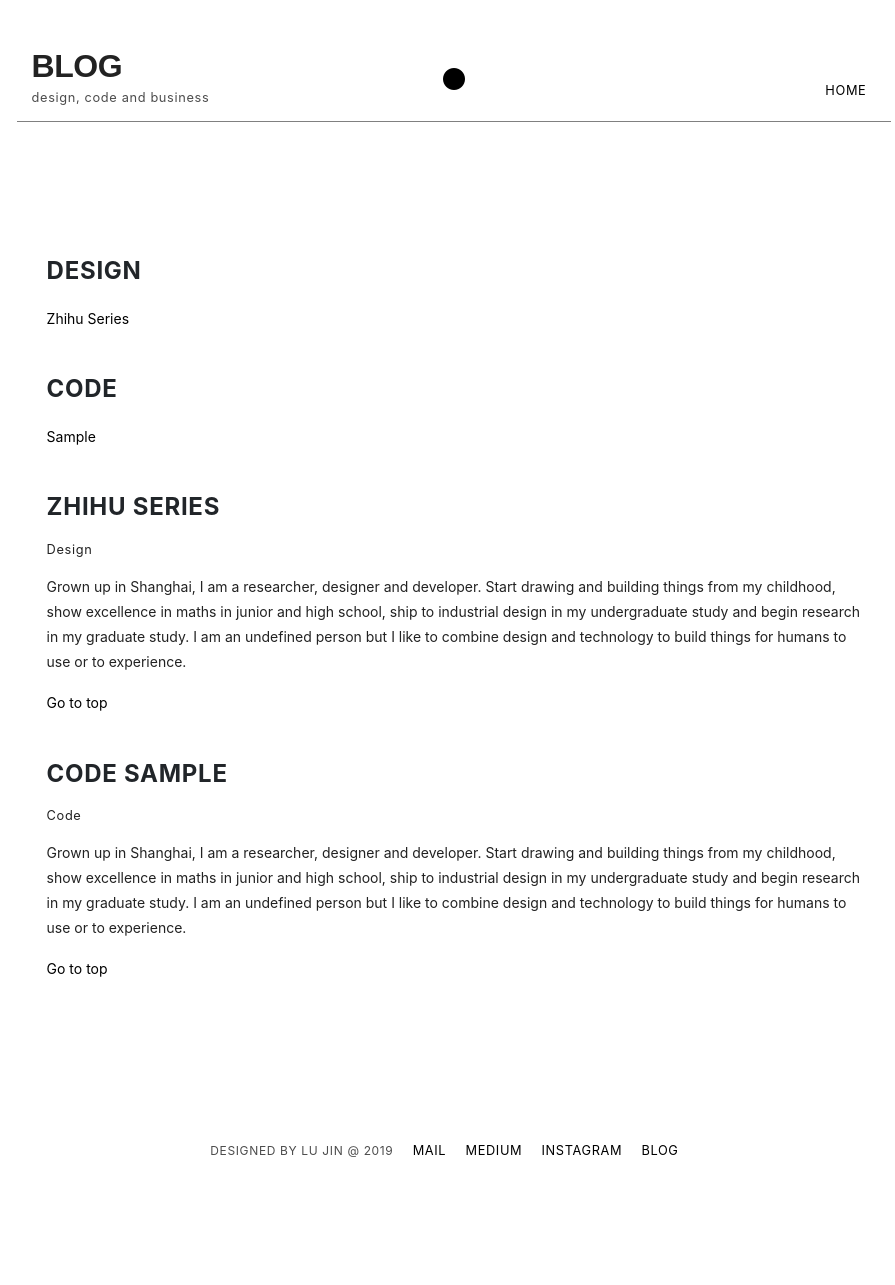
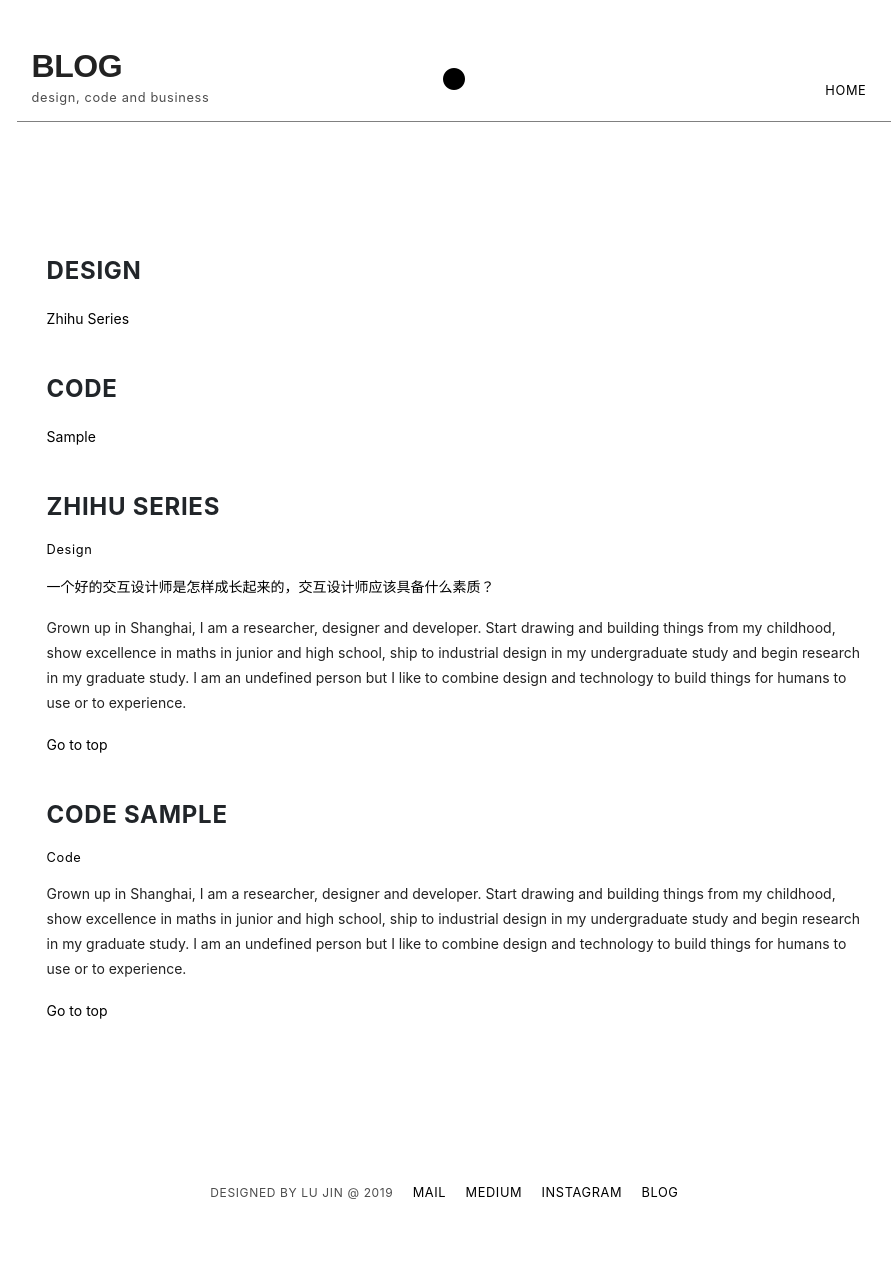
Before and after one commit to beforux/ShakeYourLove, a Jekyll site: the page blog.html, which Jekyll copies as it is, in a window 1280 px wide. Shown: the whole page, without its empty margins (186-1081 px from the left). Built offline with Jekyll 4.4.1, drawn with Linux system fonts in a browser that asks for light colours; nearby versions of some CDN libraries; before the commit the page ends 1244 px from its top, so only the background shows below that.

Commit message:
Update blog.html

```diff
--- a/blog.html
+++ b/blog.html
@@ -42,13 +42,15 @@
             <h3 name="code"> Code </h5>
             <p><a>Sample</a></p>
 
-      <h3 name="design1">Zhihu Series</h3>
-      <p class="small" href="#design"> Design</p>
+      <h3 name="design1">Zhihu Series </h3>
+       <p class="small" > <a href="#design">Design</a></p>
+      <p> <a href="一个好的交互设计师是怎样成长起来的，交互设计师应该具备什么素质？ - MoonMonster的回答 - 知乎
+         https://www.zhihu.com/question/20951805/answer/16729839"> 一个好的交互设计师是怎样成长起来的，交互设计师应该具备什么素质？</a></p>
       <p>Grown up in Shanghai, I am a researcher, designer and developer. Start drawing and building things from my childhood, show excellence in maths in junior and high school, ship to industrial design in my undergraduate study and begin research in my graduate study. I am an undefined person but I like to combine design and technology to build things for humans to use or to experience.</p>
       <p><a href="#top">Go to top</a>
 
        <h3 name="code1"> Code Sample</h3>
-      <p class="small" href="#code"> Code</p>
+       <p class="small" > <a href="#code">Code</a></p>
        <p>Grown up in Shanghai, I am a researcher, designer and developer. Start drawing and building things from my childhood, show excellence in maths in junior and high school, ship to industrial design in my undergraduate study and begin research in my graduate study. I am an undefined person but I like to combine design and technology to build things for humans to use or to experience.</p>
       <p><a href="#top">Go to top</a>
 
```
